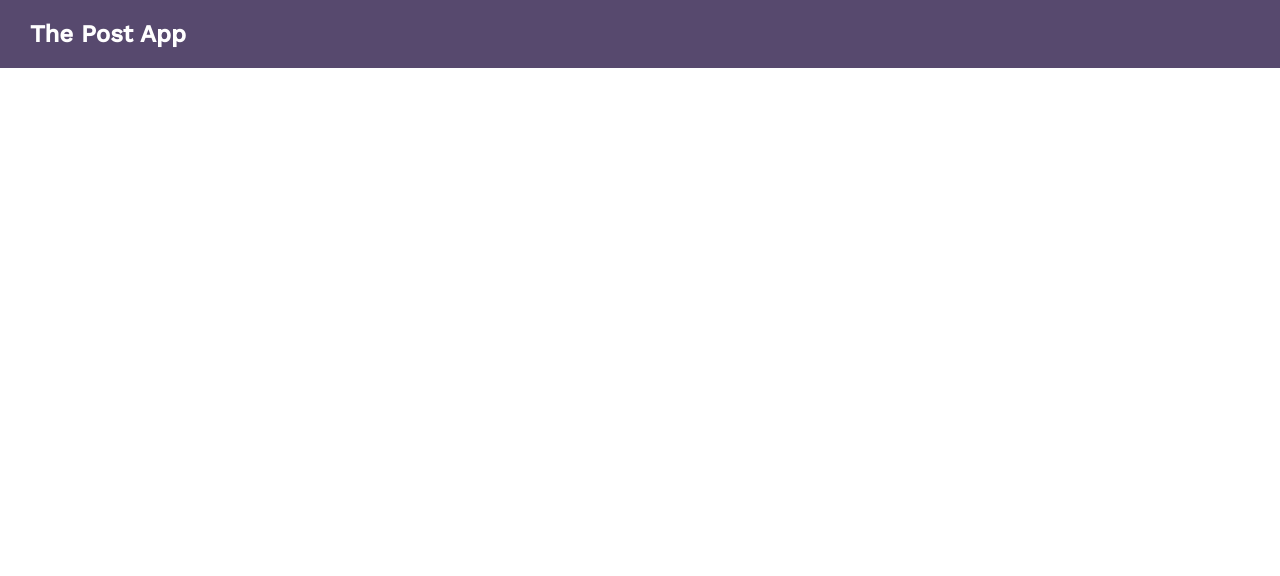
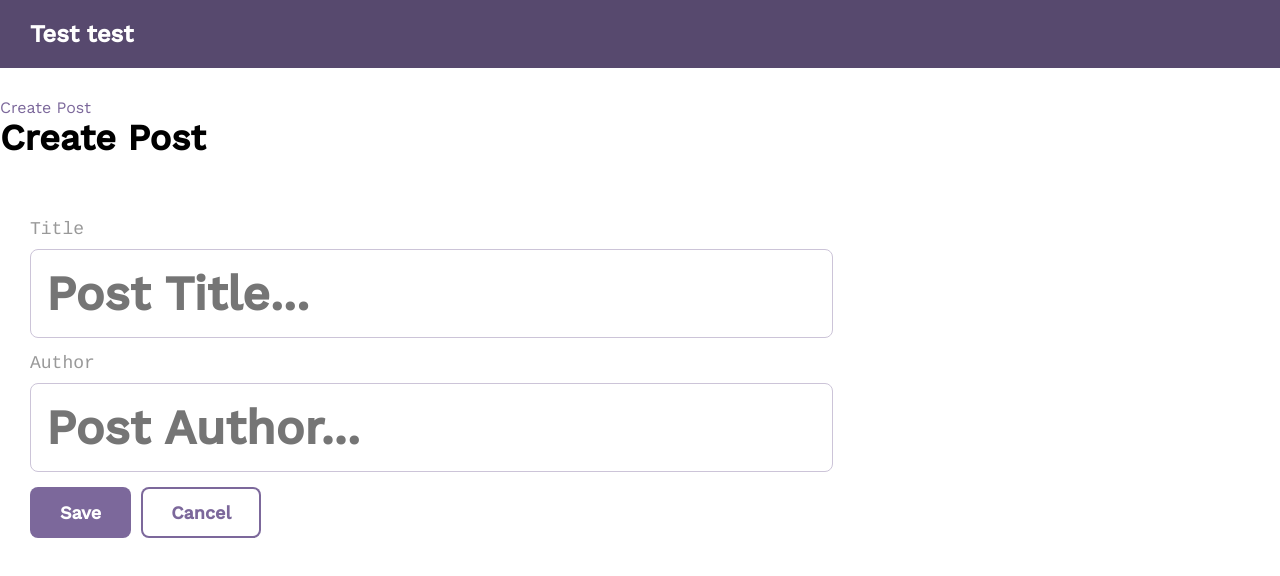
Before and after one commit to Guilh/readable-redux-app, a React (Create React App) app: page /create-post in a window 1280 px wide. Shown: the top 576 px of the page. Built offline with nearby package versions, Linux system fonts and the light colour scheme.

Commit message:
add CourseDetail

```diff
--- a/src/App.js
+++ b/src/App.js
@@ -2,12 +2,15 @@ import React, { Component } from 'react';
 import {
   BrowserRouter,
   Route,
-  Switch
+  Switch,
+  NavLink
 } from "react-router-dom";
 import { Provider } from "react-redux";
 
 import Header from './components/Header';
 import Posts from './containers/Posts';
+import CreatePost from './containers/CreatePost';
+import PostDetail from './containers/PostDetail';
 
 import store from "./store";
 
@@ -18,8 +21,12 @@ class App extends Component {
         <BrowserRouter>
           <div className="App">
             <Header />
-
+            <NavLink className="course--link" to="/create-post">
+              Create Post
+            </NavLink>
             <Route exact path="/" component={Posts} />
+            <Route exact path="/posts/:id" component={PostDetail} />
+            <Route path="/create-post" component={CreatePost} />
           </div>
         </BrowserRouter>
       </Provider>
--- a/src/actionTypes/post.js
+++ b/src/actionTypes/post.js
@@ -1,4 +1,7 @@
 export const REQUEST_POST = 'REQUEST_POST';
+export const REQUEST_POST_SUCCESS = 'REQUEST_POST_SUCCESS';
+export const REQUEST_POST_FAILURE = 'REQUEST_POST_FAILURE';
+
 export const CREATE_POST = 'CREATE_POST';
 export const EDIT_POST = 'EDIT_POST';
 export const CREATE_COMMENT = 'CREATE_COMMENT';
--- a/src/actions/post.js
+++ b/src/actions/post.js
@@ -3,7 +3,7 @@ import { apiRoot } from "../config";
 import { postActionTypes } from "../actionTypes";
 
 /*
-* GET /api/courses/:id
+* GET /api/posts/:id
 */
 
 export function requestPost() {
@@ -30,13 +30,14 @@ export function fetchPost(id) {
   return dispatch => {
     dispatch(requestPost());
     return fetch(`${apiRoot}/posts/${id}`, {
+      method: 'GET',
       headers: {
         'Authorization': 'guil',
         'Content-Type': "application/json"
       }
     })
       .then(response => response.json())
-      .then(data => dispatch(requestPostSuccess(data[0])))
+      .then(data => dispatch(requestPostSuccess(data)))
       .catch(err => dispatch(requestPostFailure(err)));
   };
 }
--- a/src/components/Header.js
+++ b/src/components/Header.js
@@ -3,7 +3,7 @@ import React from 'react';
 const Header = () => (
   <div className="header">
     <div className="bounds">
-      <h1 className="header--logo">The Post App</h1>
+      <h1 className="header--logo">Test test</h1>
     </div>
   </div>
 );
--- a/src/components/PostList/PostCard.js
+++ b/src/components/PostList/PostCard.js
@@ -3,9 +3,11 @@ import { NavLink } from 'react-router-dom';
 
 const PostCard = props => (
   <div className="grid-33">
-    <NavLink className="course--module course--link" to="/">
-      <h4 className="course--label">Author</h4>
-      <h3 className="course--title">Title</h3>
+    <NavLink className="course--module course--link" to={`/posts/${props.post.id}`}>
+      <h4 className="course--label">{props.post.author}</h4>
+      <h3 className="course--title">{props.post.title}</h3>
+      <p className="course--title">{props.post.body}</p>
+      <span className="course--label">{props.post.category}</span>
     </NavLink>
   </div>
 );
--- a/src/components/PostList/index.js
+++ b/src/components/PostList/index.js
@@ -17,10 +17,11 @@ class PostList extends Component {
   }
 
   render() {
-    console.log(this.props.posts)
     return (
       <div className="bounds">
-        <PostCard />
+        {this.props.posts.map(post =>
+          <PostCard  key={post.id} post={post} />
+        )}
       </div>
     );
   }
--- a/src/containers/CreatePost.js
+++ b/src/containers/CreatePost.js
@@ -0,0 +1,36 @@
+import React, { Component } from 'react';
+import { NavLink } from 'react-router-dom';
+
+export default class CreatePost extends Component {
+  render() {
+    return (
+      <div>
+        <h1>Create Post</h1>
+        <div className="bounds course--detail">
+          <div className="grid-66">
+            <div className="course--header">
+              <h4 className="course--label">Title</h4>
+              <input
+                type="text"
+                placeholder="Post Title..."
+                className="input-title course--title--input"
+              />
+
+            <h4 className="course--label">Author</h4>
+              <input
+                type="text"
+                placeholder="Post Author..."
+                className="input-title course--title--input"
+              />
+
+              <a className="button">Save</a>
+              <NavLink className="button button-secondary" to={`/`}>
+                Cancel
+              </NavLink>
+            </div>
+          </div>
+        </div>
+      </div>
+    );
+  }
+}
--- a/src/containers/PostDetail.js
+++ b/src/containers/PostDetail.js
@@ -0,0 +1,52 @@
+import React, { Component } from 'react';
+import { connect } from 'react-redux';
+
+import { postActions } from "../actions";
+
+class PostDetail extends Component {
+
+  componentDidMount() {
+    this.props.onMount(this.props.match.params.id).then(({ post }) => {
+      this.setState({
+        ...this.state,
+        ...post
+      });
+    });
+  }
+
+
+  render() {
+    console.log(this.props.post)
+    return (
+      <div>
+        <div className="bounds course--detail">
+          <div className="grid-66">
+            <div className="course--header">
+              <h4 className="course--label">
+                {this.props.post.category}
+              </h4>
+              <h3 className="course--title">
+                {this.props.post.title}
+              </h3>
+              <p>
+                By {this.props.post.author}
+              </p>
+              <span>{this.props.post.voteScore}</span>
+            </div>
+            <div className="course--description">
+              <p>{this.props.post.body}</p>
+            </div>
+          </div>
+        </div>
+      </div>
+    );
+  }
+}
+
+const mapStateToProps = state => ({ post: state.post });
+
+const mapDispatchToProps = dispatch => ({
+  onMount: id => dispatch(postActions.fetchPost(id))
+});
+
+export default connect(mapStateToProps, mapDispatchToProps)(PostDetail);
--- a/src/reducers/posts.js
+++ b/src/reducers/posts.js
@@ -1,6 +1,6 @@
 import { postsActionTypes } from "../actionTypes";
 
-export default (state = {}, action) => {
+export default (state = [], action) => {
   switch (action.type) {
     case postsActionTypes.REQUEST_POST_LIST:
       return state;
--- a/src/styles/index.css
+++ b/src/styles/index.css
@@ -349,6 +349,7 @@ p {
   position: relative;
   box-sizing: border-box;
 }
+
 /* line 2, ../sass/mixins.sass */
 .course--module:before, .course--module:after {
   content: " ";
```
